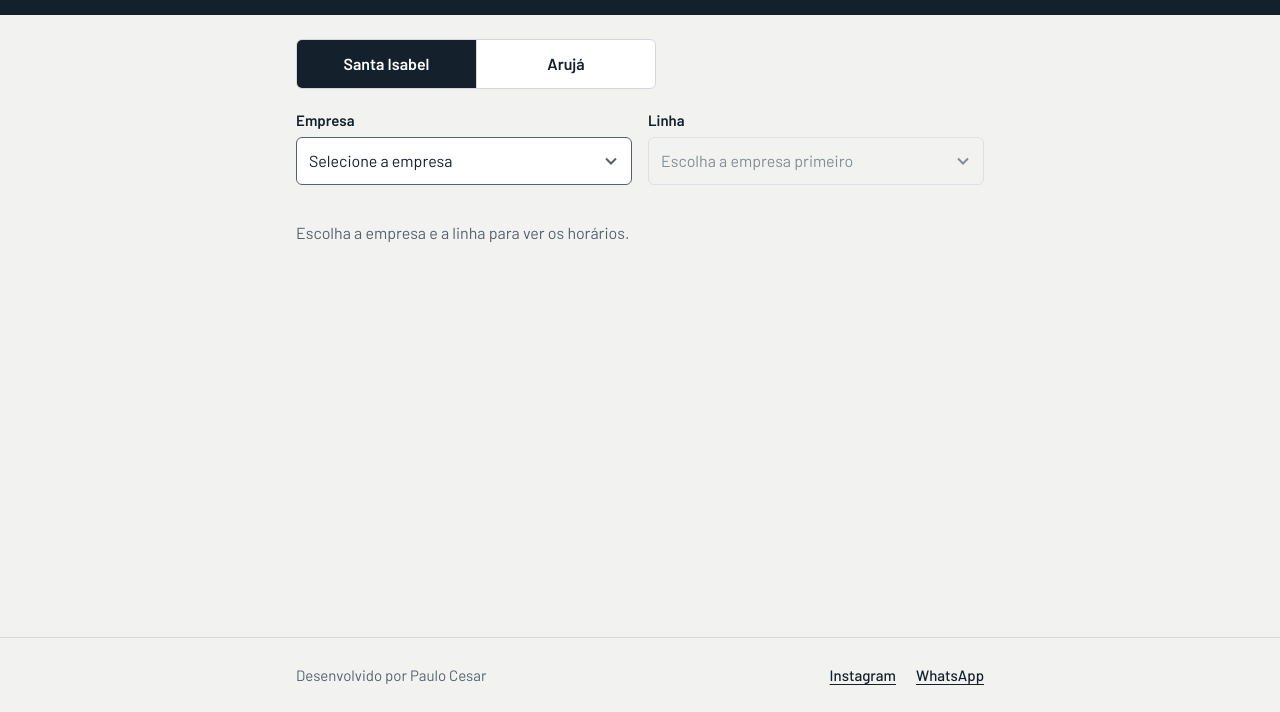
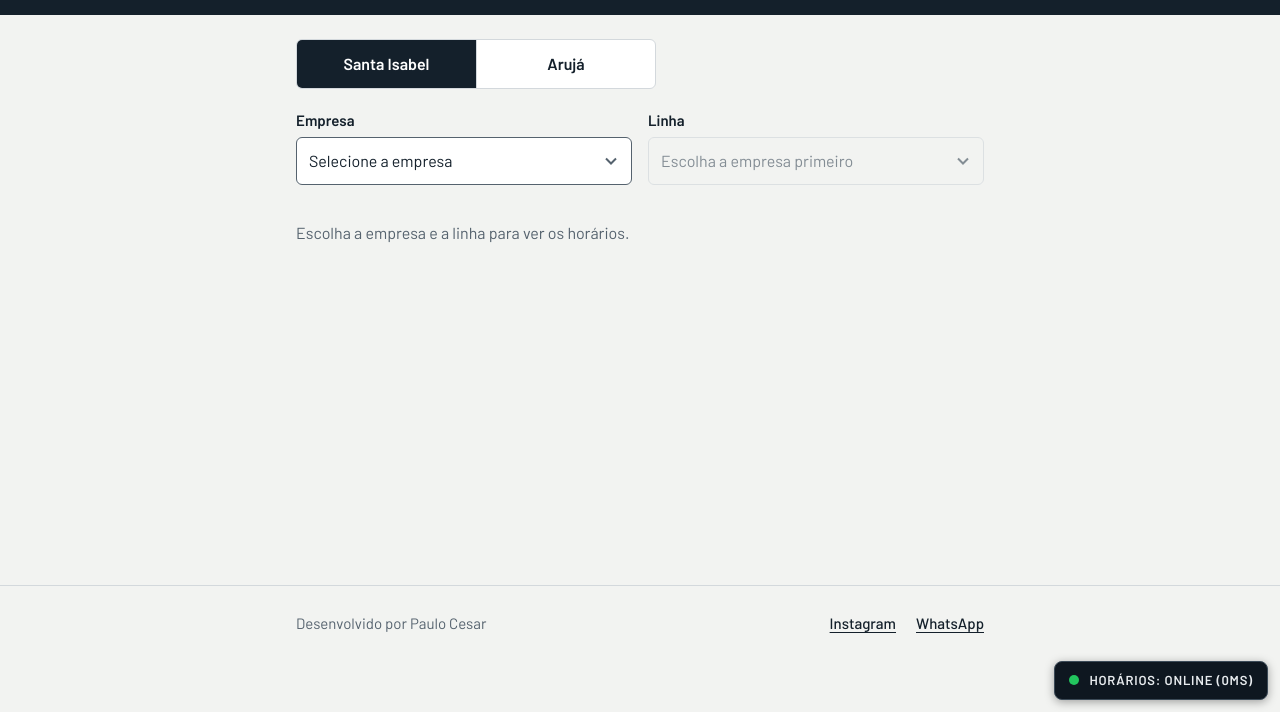
Before and after one commit to Rickudosennin/BUSHUB, a plain HTML site: page index.html in a window 1280 px wide. Shown: the part 88-800 px from the top of the page. Drawn offline with Linux system fonts and the light colour scheme.

Commit message:
Adiciona aviso de status dos horarios (online / em cache)
Co-Authored-By: Claude Sonnet 5.5 <noreply@anthropic.com>
Claude-Session: https://claude.ai/code/session_01EvqWha4YzpHudMrARZBkqY

```diff
--- a/css/style.css
+++ b/css/style.css
@@ -366,7 +366,7 @@ select:disabled {
 /* ===== RODAPÉ ===== */
 .rodape {
     border-top: 1px solid var(--line);
-    padding: 20px 0;
+    padding: 20px 0 72px;
     font-size: 0.9375rem;
     color: var(--muted);
 }
@@ -416,3 +416,38 @@ select:disabled {
         max-width: 360px;
     }
 }
+
+/* ===== STATUS DOS DADOS ===== */
+.status {
+    position: fixed;
+    right: 12px;
+    bottom: 12px;
+    z-index: 10;
+    display: flex;
+    align-items: center;
+    gap: 10px;
+    padding: 9px 14px;
+    background: #0E1720;
+    border: 1px solid #3B4A57;
+    border-radius: 8px;
+    color: #E8ECEF;
+    font-size: 0.8125rem;
+    font-weight: 600;
+    letter-spacing: 0.06em;
+    text-transform: uppercase;
+    white-space: nowrap;
+    box-shadow: 0 2px 10px rgba(0, 0, 0, 0.35);
+}
+
+.status-dot {
+    width: 10px;
+    height: 10px;
+    border-radius: 50%;
+    background: #9AA7B2;
+    flex: none;
+}
+
+.status[data-estado="online"] .status-dot { background: #22C55E; }
+.status[data-estado="cache"] .status-dot,
+.status[data-estado="parcial"] .status-dot { background: #F2B705; }
+.status[data-estado="erro"] .status-dot { background: #E5484D; }
--- a/index.html
+++ b/index.html
@@ -100,6 +100,11 @@
     </div>
 </footer>
 
+<div id="statusDados" class="status" role="status" aria-live="polite" data-estado="verificando">
+    <span class="status-dot" aria-hidden="true"></span>
+    <span id="statusTexto">Horários: verificando</span>
+</div>
+
 <script src="js/app.js"></script>
 </body>
 </html>
--- a/js/app.js
+++ b/js/app.js
@@ -58,22 +58,47 @@ function mostrarPainel(visivel) {
     el.vazio.classList.toggle('hidden', visivel);
 }
 
+const statusEl = document.getElementById('statusDados');
+const statusTexto = document.getElementById('statusTexto');
+
+function definirStatus(estado, ms) {
+    const textos = {
+        online: `Horários: online (${ms}ms)`,
+        cache: 'Horários: em cache',
+        parcial: 'Horários: parcial',
+        erro: 'Horários: sem dados'
+    };
+    statusEl.dataset.estado = estado;
+    statusTexto.textContent = textos[estado];
+}
+
 async function carregarDadosCidade(cidade) {
     const config = configCidades[cidade];
     if (!config) return;
     Object.keys(db).forEach(key => delete db[key]);
-    const promessas = Object.entries(config.empresas).map(async ([chave, info]) => {
+    const entradas = Object.entries(config.empresas);
+    const inicio = performance.now();
+    let deCache = false;
+    let falhas = 0;
+    const promessas = entradas.map(async ([chave, info]) => {
         try {
-            const resposta = await fetch(info.arquivo);
+            const resposta = await fetch(info.arquivo, { cache: 'no-cache' });
             if (!resposta.ok) throw new Error(`Erro ao carregar ${info.arquivo}`);
+            if (resposta.headers.get('X-From-Cache')) deCache = true;
             const dados = await resposta.json();
             db[chave] = Array.isArray(dados) ? dados : [dados];
         } catch (erro) {
             console.error(`Falha ao carregar ${info.arquivo}:`, erro);
             db[chave] = [];
+            falhas++;
         }
     });
     await Promise.all(promessas);
+    const ms = Math.round(performance.now() - inicio);
+    if (falhas === entradas.length) definirStatus('erro');
+    else if (falhas > 0) definirStatus('parcial');
+    else if (deCache) definirStatus('cache');
+    else definirStatus('online', ms);
 }
 
 function selecionarCidade(cidade) {
@@ -248,6 +273,17 @@ el.cidades.addEventListener('click', e => {
     if (btn) selecionarCidade(btn.dataset.cidade);
 });
 el.empresa.addEventListener('change', atualizarLinhas);
+
+/* Voltou a internet: atualiza os horários sem mexer no que a pessoa selecionou. */
+window.addEventListener('online', () => {
+    carregarDadosCidade(cidadeAtiva).then(() => {
+        if (linhaAtiva && empresaAtiva && db[empresaAtiva]) {
+            const atual = db[empresaAtiva].find(l => l.id === linhaAtiva.id);
+            if (atual) { linhaAtiva = atual; renderizarHorarios(); }
+        }
+    });
+});
+window.addEventListener('offline', () => definirStatus('cache'));
 el.linha.addEventListener('change', carregarQuadroHorario);
 
 function aoClicarAba(e) {
```
Also changed, not shown: sw.js (+8 -3 lines).
